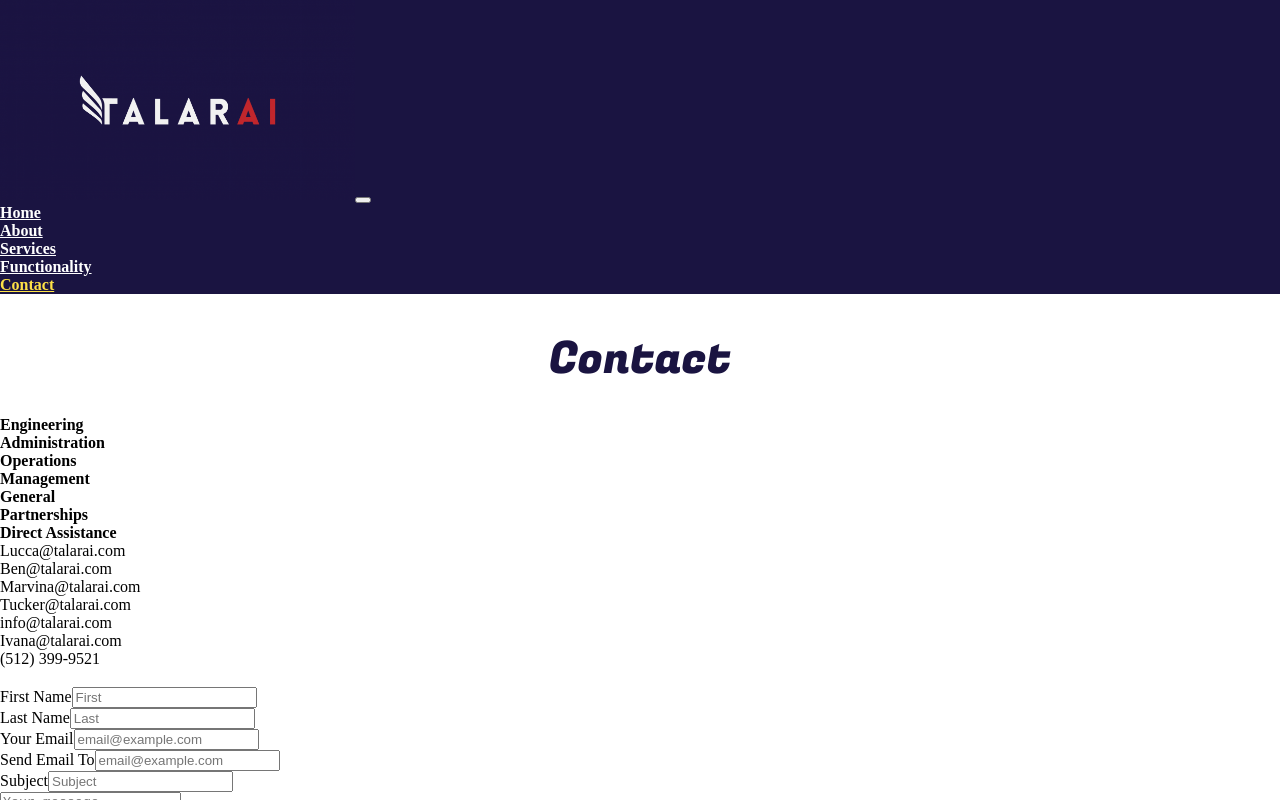
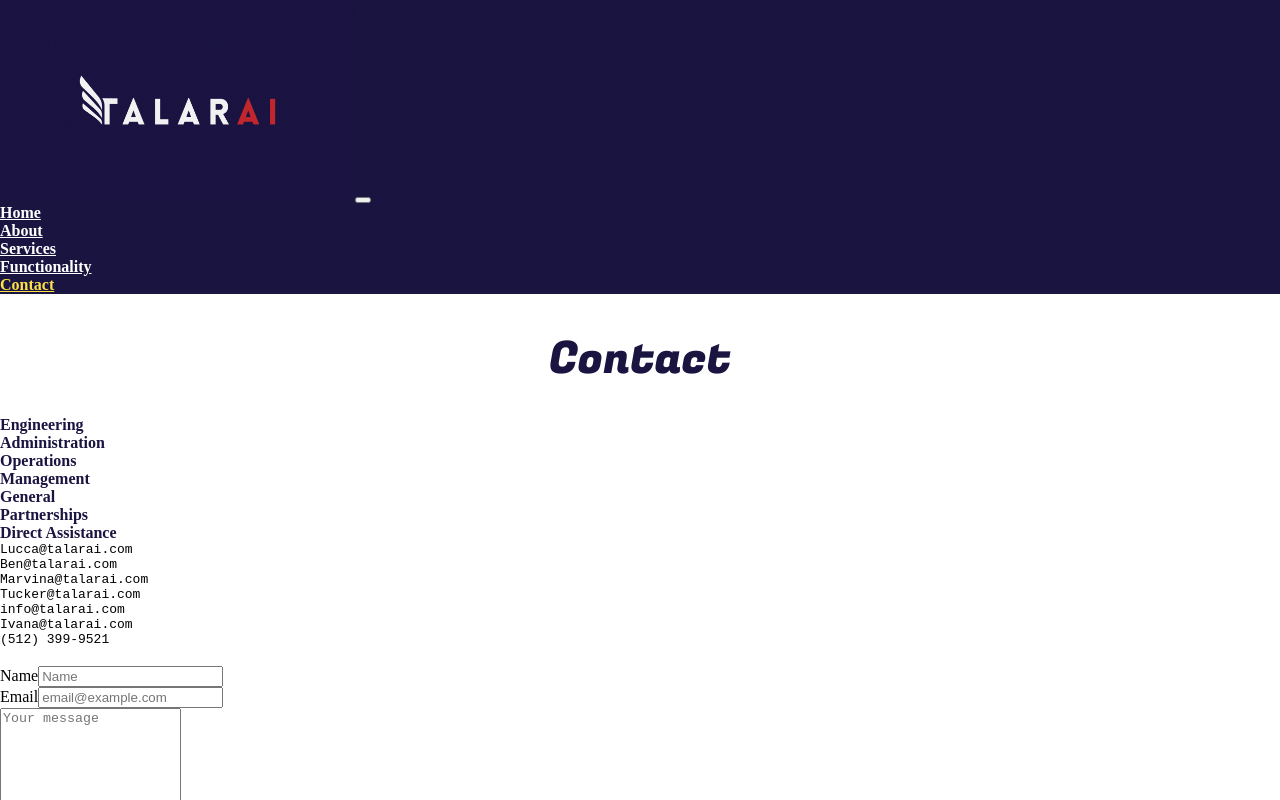
Before and after one commit to eshelton328/talarai, a React app: page /contact in a window 1280 px wide. Shown: the top 800 px of the page. Built offline with nearby package versions, Linux system fonts and the light colour scheme; the HTML template or start-up script is replaced by a standard one.

Commit message:
Removed input fields to match content on Talarai website

```diff
--- a/client/src/assets/css/styles.css
+++ b/client/src/assets/css/styles.css
@@ -220,5 +220,10 @@ ul {
 
 .contact-pos {
   width: 10rem;
+  color: #1A1441;
   font-weight: bold;
 }
+
+.contact-emails {
+  font-family: monospace;
+}
--- a/client/src/components/ContactForm.js
+++ b/client/src/components/ContactForm.js
@@ -10,11 +10,8 @@ import {
 const ContactForm = () => {
 
   const [validated, setValidated] = useState(false);
-	const [first, setFirst] = useState('');
-	const [last, setLast] = useState('');
+	const [name, setName] = useState('');
 	const [userEmail, setUserEmail] = useState('');
-	const [sendTo, setSendTo] = useState('');
-	const [subject, setSubject] = useState('');
 	const [message, setMessage] = useState('');
 	const [newsLetter, setNewsLetter] = useState(false);
 
@@ -25,11 +22,8 @@ const ContactForm = () => {
 			event.stopPropagation();
 		} else {
 			// here you would add user information to data base and send email / register them for newletters if true
-			console.log(first);
-			console.log(last);
+			console.log(name);
 			console.log(userEmail);
-			console.log(sendTo);
-			console.log(subject);
 			console.log(newsLetter);
 		}
 
@@ -40,29 +34,18 @@ const ContactForm = () => {
     <Form noValidate validated={validated} onSubmit={handleSubmit}>
       <Row className="mb-3 form-row">
         <Form.Group as={Col}>
-          <Form.Label>First Name</Form.Label>
+          <Form.Label>Name</Form.Label>
           <Form.Control
             required
             type="text"
-            placeholder="First"
+            placeholder="Name"
             onChange={(e) => {
-              setFirst(e.target.value);
-            }}
-          />
-        </Form.Group>
-        <Form.Group as={Col}>
-          <Form.Label>Last Name</Form.Label>
-          <Form.Control
-            required
-            type="text"
-            placeholder="Last"
-            onChange={(e) => {
-              setLast(e.target.value);
+              setName(e.target.value);
             }}
           />
         </Form.Group>
         <Form.Group as={Col} controlId="formGridEmail">
-          <Form.Label>Your Email</Form.Label>
+          <Form.Label>Email</Form.Label>
           <Form.Control
             required
             type="email"
@@ -74,36 +57,12 @@ const ContactForm = () => {
         </Form.Group>
       </Row>
       <Row>
-        <Form.Group as={Col} controlId="formGridEmail">
-          <Form.Label>Send Email To</Form.Label>
-          <Form.Control
-            required
-            type="email"
-            placeholder="email@example.com"
-            onChange={(e) => {
-              setSendTo(e.target.value);
-            }}
-          />
-        </Form.Group>
-        <Form.Group as={Col}>
-          <Form.Label>Subject</Form.Label>
-          <Form.Control
-            required
-            type="text"
-            placeholder="Subject"
-            onChange={(e) => {
-              setSubject(e.target.value);
-            }}
-          />
-        </Form.Group>
-      </Row>
-      <Row>
         <Form.Group as={Col} controlId="exampleForm.ControlTextarea1">
           <Form.Label></Form.Label>
           <Form.Control
             required
             as="textarea"
-            rows={5}
+            rows={7}
             placeholder='Your message'
             onChange={(e) => {
               setMessage(e.target.value);
@@ -122,7 +81,7 @@ const ContactForm = () => {
           }}
           />
       </Form.Group>
-      <Button type="submit">Send</Button>
+      <Button type="submit">Submit</Button>
     </Form>
   );
 };
--- a/client/src/pages/Contact.js
+++ b/client/src/pages/Contact.js
@@ -28,7 +28,7 @@ const Contact = () => {
 						<div>Partnerships</div>
 						<div>Direct Assistance</div>
 					</Col>
-					<Col>
+					<Col className='contact-emails'>
 						<div>Lucca@talarai.com</div>
 						<div>Ben@talarai.com</div>
 						<div>Marvina@talarai.com</div>
```
